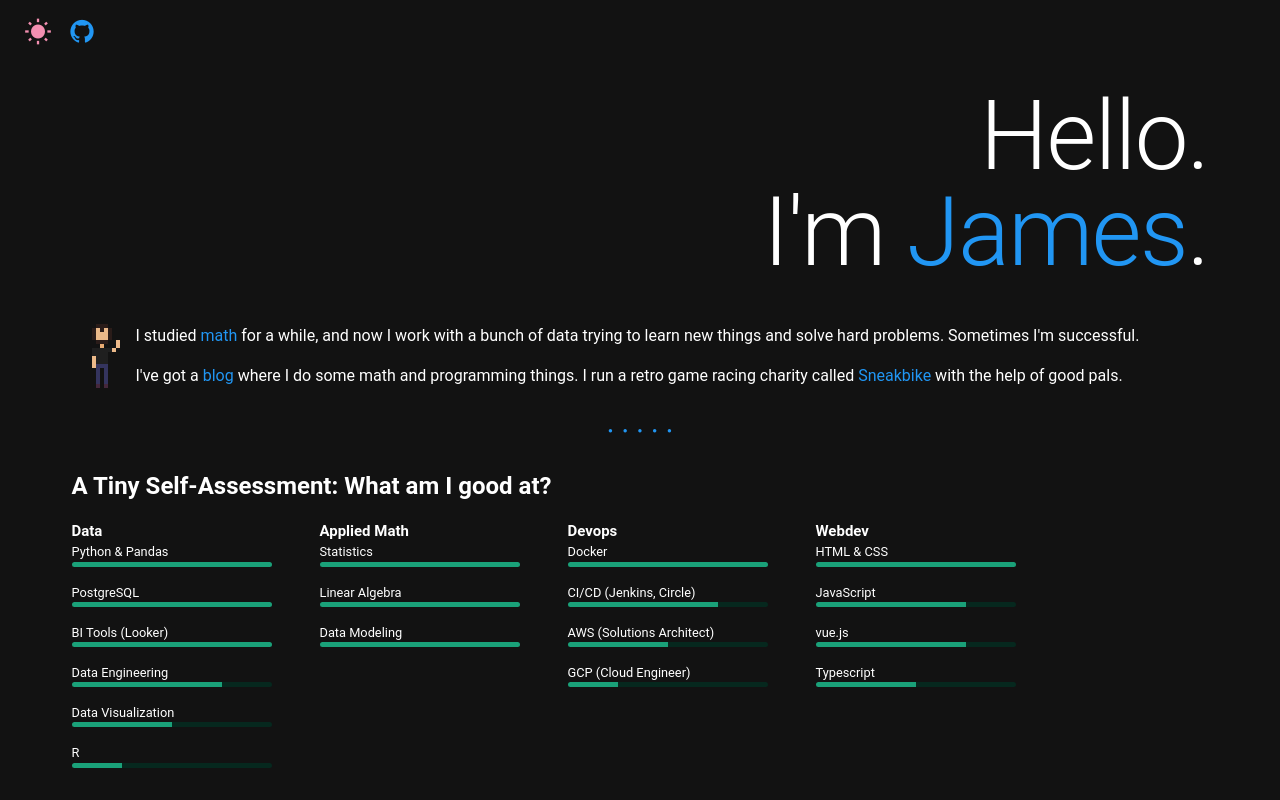
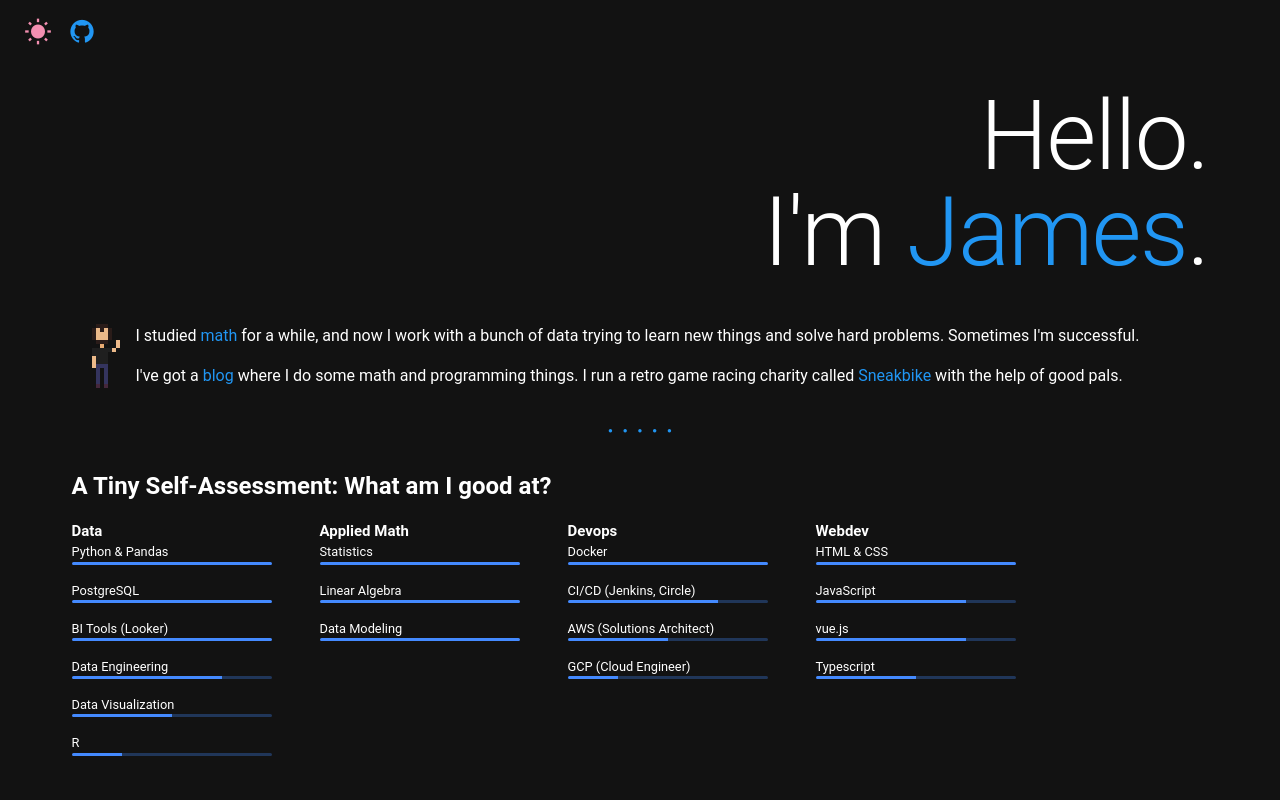
Before and after one commit to jsal13/jsalv, a Vue app: page / in a window 1280 px wide. Shown: the top 800 px of the page. Built offline with nearby package versions, Linux system fonts and the light colour scheme.

Commit message:
chore: adjusted color bars;

```diff
--- a/src/components/HomeSkillsProgressSection.vue
+++ b/src/components/HomeSkillsProgressSection.vue
@@ -7,11 +7,10 @@
     >
       {{ row.item }}
       <v-progress-linear
-        color="#1aa179"
-        background-color="#06281e"
+        color="blue accent-2"
         rounded
         width="100px"
-        height="5"
+        height="3"
         :value="25 * (row.experience) - 25"
       />
     </p>
```
